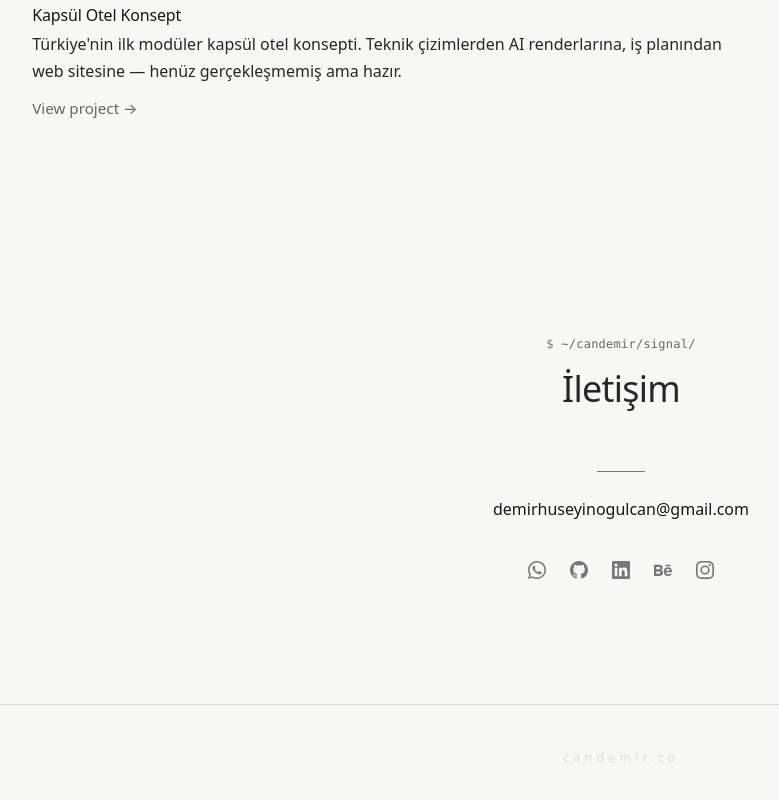
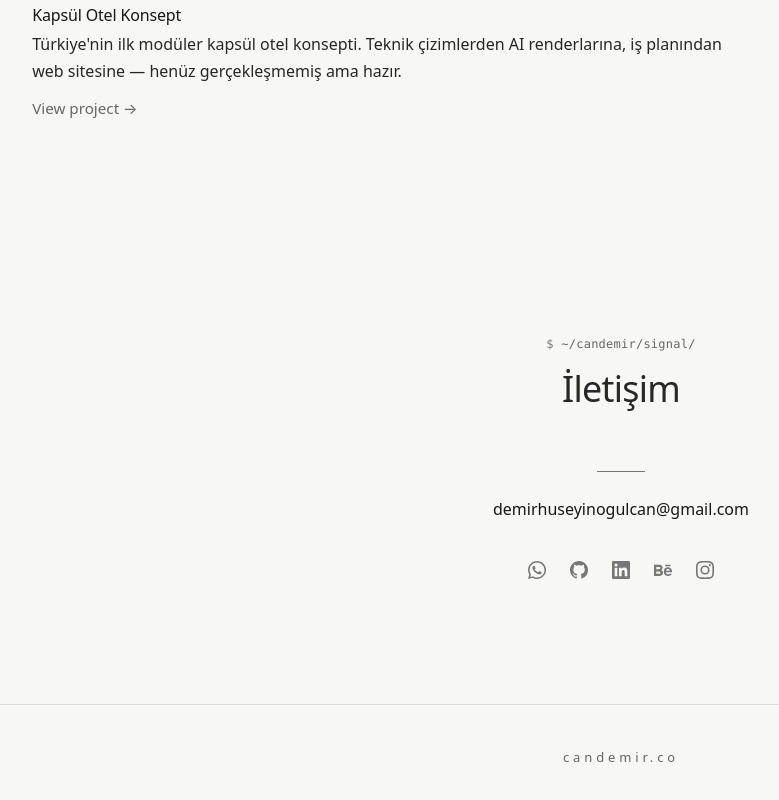
Before and after one commit to demirhuseyinogulcan-ship-it/candemir.co, a Next.js app: page /en in a window 1280 px wide. Shown: the part 6205-7005 px from the top of the page, without its empty margins (19-798 px from the left). Built offline with nearby package versions, Linux system fonts and the light colour scheme.

Commit message:
fix: improve theme transition and footer contrast

```diff
--- a/app/components/layout/Footer.tsx
+++ b/app/components/layout/Footer.tsx
@@ -17,6 +17,7 @@ export default function Footer() {
 
   return (
     <footer
+      className="site-footer"
       style={{
         backgroundColor: COLORS.void,
         borderTop: `1px solid ${COLORS.glassBorder}`,
--- a/app/components/ui/ThemeToggle.tsx
+++ b/app/components/ui/ThemeToggle.tsx
@@ -66,6 +66,13 @@ function toggleTheme(button: HTMLButtonElement) {
   const clipPath = getRevealClipPath(button);
   root.dataset.themeTransition = "active";
   root.style.setProperty("--theme-toggle-clip-from", clipPath[0]);
+  root.style.setProperty("--theme-toggle-clip-to", clipPath[1]);
+  root.style.setProperty(
+    "--theme-transition-scrim",
+    nextTheme === "light"
+      ? "rgba(247, 247, 245, 0.18)"
+      : "rgba(5, 5, 5, 0.28)",
+  );
 
   const transition = transitionDocument.startViewTransition(() => {
     applyTheme(nextTheme);
@@ -74,7 +81,11 @@ function toggleTheme(button: HTMLButtonElement) {
   const cleanup = () => {
     delete root.dataset.themeTransition;
     root.style.removeProperty("--theme-toggle-clip-from");
+    root.style.removeProperty("--theme-toggle-clip-to");
+    root.style.removeProperty("--theme-transition-scrim");
   };
+
+  const cleanupTimer = window.setTimeout(cleanup, TRANSITION_DURATION);
 
   transition.ready.then(() => {
     root.animate(
@@ -88,7 +99,13 @@ function toggleTheme(button: HTMLButtonElement) {
     );
   });
 
-  transition.finished.then(cleanup, cleanup);
+  transition.finished.then(
+    () => undefined,
+    () => {
+      window.clearTimeout(cleanupTimer);
+      cleanup();
+    },
+  );
 }
 
 export default function ThemeToggle({ label }: { label: string }) {
--- a/app/globals.css
+++ b/app/globals.css
@@ -240,6 +240,11 @@ body {
   --header-control-muted: var(--color-text-muted);
 }
 
+.site-footer {
+  --header-control: var(--color-text-strong);
+  --header-control-muted: var(--color-text-muted);
+}
+
 .site-header:not([data-scrolled="true"]) {
   --header-control: var(--color-on-media);
   --header-control-muted: var(--color-on-media-muted);
@@ -304,6 +309,29 @@ body {
 
 html[data-theme-transition="active"]::view-transition-new(root) {
   clip-path: var(--theme-toggle-clip-from);
+}
+
+/* The hero intentionally keeps its cinematic dark surface in both themes.
+   This short-lived overlay makes a theme change visible even when the user
+   is at the very top of the page, where the rest of the viewport is the hero. */
+@keyframes theme-toggle-reveal {
+  from {
+    clip-path: var(--theme-toggle-clip-from);
+  }
+  to {
+    clip-path: var(--theme-toggle-clip-to);
+  }
+}
+
+html[data-theme-transition="active"]::after {
+  content: "";
+  position: fixed;
+  inset: 0;
+  z-index: 89;
+  pointer-events: none;
+  background: var(--theme-transition-scrim);
+  clip-path: var(--theme-toggle-clip-from);
+  animation: theme-toggle-reveal 400ms cubic-bezier(0.16, 1, 0.3, 1) both;
 }
 
 /* CTA editorial line */
```
